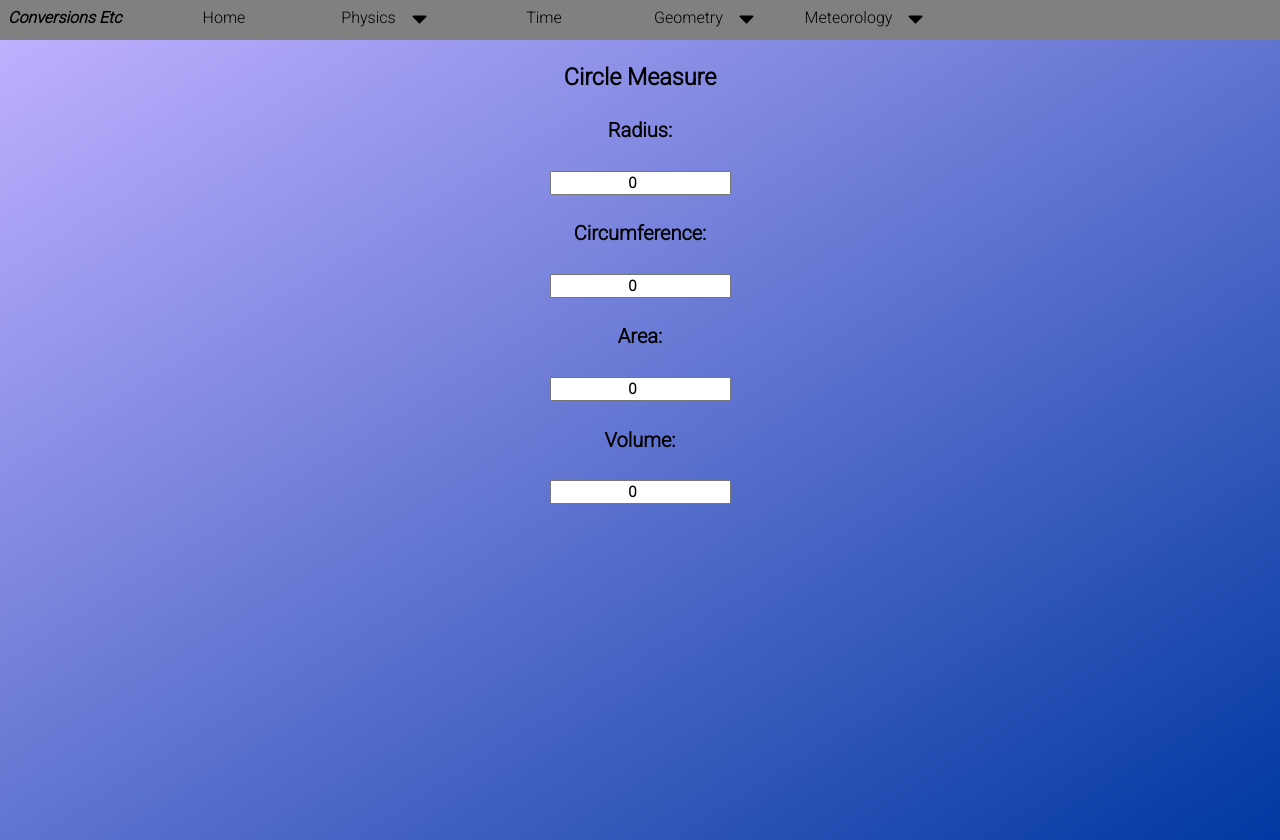
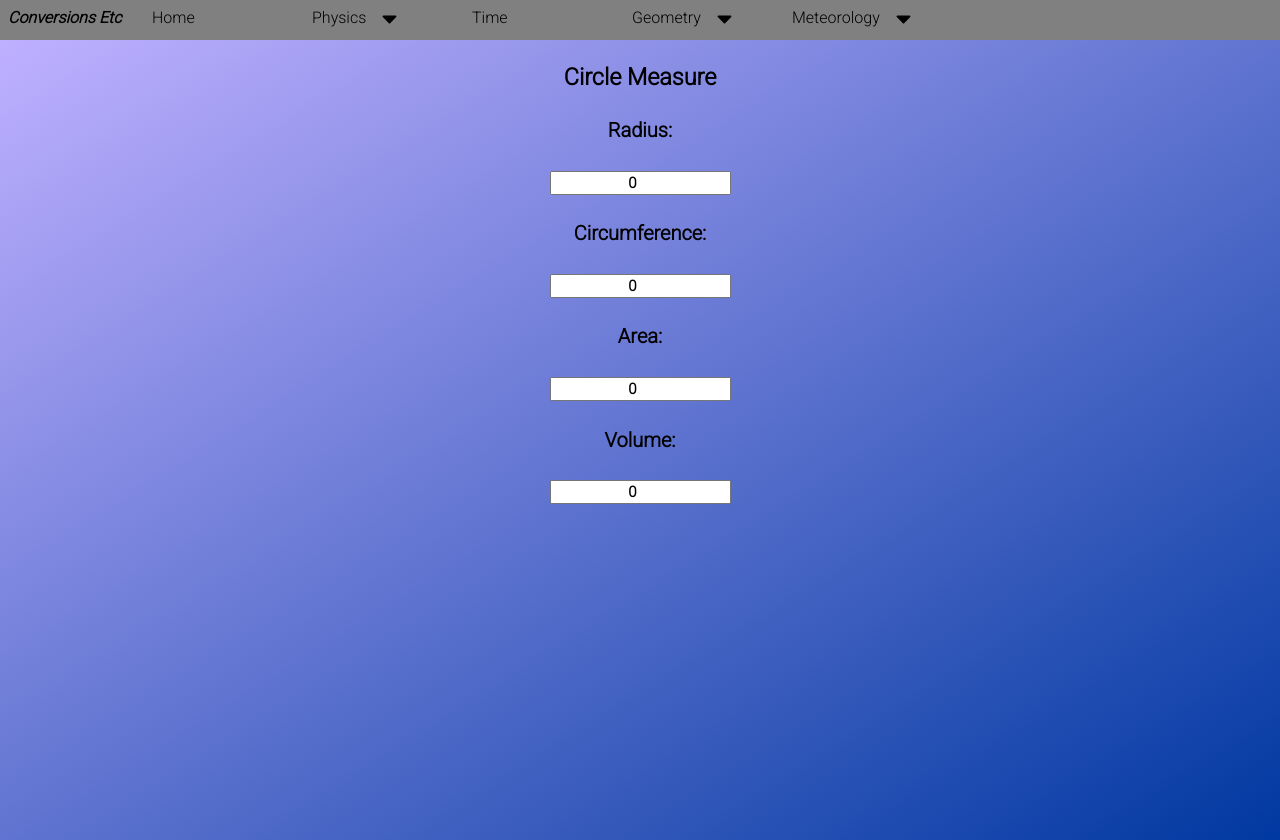
Before and after one commit to jjdonnel/conversions, a React (Create React App) app: page /circle in a window 1280 px wide. Built offline with nearby package versions, Linux system fonts and the light colour scheme.

Commit message:
Remove Item Justify

```diff
--- a/src/Components/navbar.css
+++ b/src/Components/navbar.css
@@ -57,7 +57,7 @@
 
   .item {
     display: flex;
-    justify-content: center;
+    /* justify-content: left; */
     position: relative;
     min-width: 10em;
     text-align: center;
```
